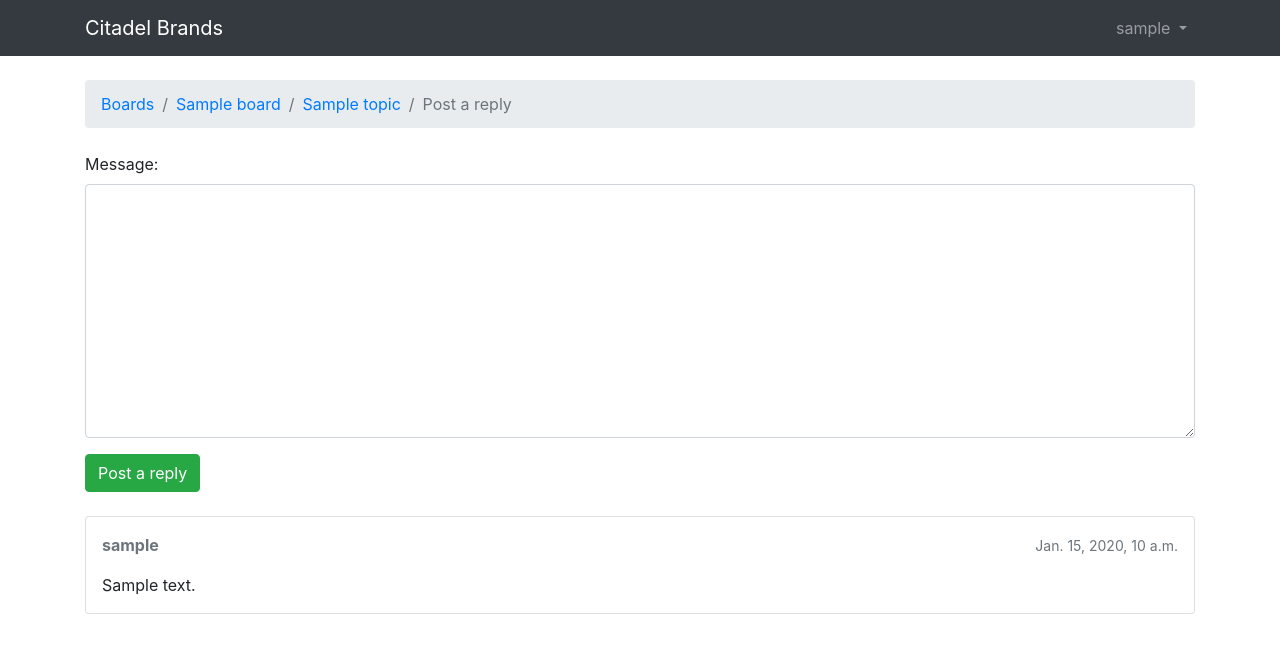
After one commit to ErickMwazonga/Board_Discussion, a Django app: page /boards/1/topics/1/reply/ in a window 1280 px wide. The commit adds this page. Shown: the top 653 px of the page. Run offline with Django 3.2, Linux system fonts and the light colour scheme; a user stored in the database is signed in; tables that the repository leaves empty hold one stand-in row (values such as "Sample post"); some libraries are stand-ins or nearby versions; some web fonts are replaced.

Commit message:
implement the topic posts listing view and the reply view

```diff
--- a/Discussion/urls.py
+++ b/Discussion/urls.py
@@ -50,5 +50,7 @@ urlpatterns = [
 
     url(r'^boards/(?P<pk>\d+)/$', views.board_topics, name='board_topics'),
     url(r'^boards/(?P<pk>\d+)/new/$', views.new_topic, name='new_topic'),
+    url(r'^boards/(?P<pk>\d+)/topics/(?P<topic_pk>\d+)/$', views.topic_posts, name='topic_posts'),
+    url(r'^boards/(?P<pk>\d+)/topics/(?P<topic_pk>\d+)/reply/$', views.reply_topic, name='reply_topic'),
     url(r'^admin/', admin.site.urls),
 ]
--- a/boards/forms.py
+++ b/boards/forms.py
@@ -1,5 +1,5 @@
 from django import forms
-from .models import Topic
+from .models import Topic, Post
 
 class NewTopicForm(forms.ModelForm):
     message = forms.CharField(
@@ -13,3 +13,9 @@ class NewTopicForm(forms.ModelForm):
     class Meta:
         model = Topic
         fields = ['subject', 'message']
+
+
+class PostForm(forms.ModelForm):
+    class Meta:
+        model = Post
+        fields = ['message', ]
--- a/boards/models.py
+++ b/boards/models.py
@@ -3,6 +3,7 @@ from __future__ import unicode_literals
 
 from django.db import models
 from django.contrib.auth.models import User
+from django.utils.text import Truncator
 
 # Create your models here.
 class Board(models.Model):
@@ -12,12 +13,22 @@ class Board(models.Model):
     def __str__(self):
         return self.name
 
+    def get_posts_count(self):
+        return Post.objects.filter(topic__board=self).count()
+
+    def get_last_post(self):
+        return Post.objects.filter(topic__board=self).order_by('-created_at').first()
+
 
 class Topic(models.Model):
     subject = models.CharField(max_length=255)
     last_updated = models.DateTimeField(auto_now_add=True)
     board = models.ForeignKey(Board, related_name='topics')
     starter = models.ForeignKey(User, related_name='topics')
+    views = models.PositiveIntegerField(default=0)
+
+    def __str__(self):
+        return self.subject
 
 
 class Post(models.Model):
@@ -29,3 +40,7 @@ class Post(models.Model):
     updated_by = models.ForeignKey(User, null=True, related_name='+')
     # In the Post model, the updated_by field sets the related_name='+'.
     # This instructs Django that we don’t need this reverse relationship, so it will ignore it.
+
+    def __str_(self):
+        truncated_message = Truncator(self.message)
+        return truncated_message.chars(30)
--- a/boards/views.py
+++ b/boards/views.py
@@ -2,11 +2,13 @@
 from __future__ import unicode_literals
 
 from django.contrib.auth.models import User
+from django.contrib.auth.decorators import login_required
 from django.http import HttpResponse, Http404
 from django.shortcuts import render, redirect,get_object_or_404
+from django.db.models import Count
 
 from .models import Board, Topic, Post
-from .forms import NewTopicForm
+from .forms import NewTopicForm, PostForm
 
 # Create your views here.
 def home(request):
@@ -15,11 +17,13 @@ def home(request):
 
 def board_topics(request, pk):
     board = get_object_or_404(Board, pk=pk)
-    return render(request, 'topics.html', {'board':board})
+    # the replies should not consider the starter topic (which is also a Post instance).
+    topics = board.topics.order_by('-last_updated').annotate(replies=Count('posts') - 1)
+    return render(request, 'topics.html', {'board': board, 'topics': topics})
 
+@login_required
 def new_topic(request, pk):
     board = get_object_or_404(Board, pk=pk)
-    user = User.objects.first()
 
     if request.method == 'POST':
         form = NewTopicForm(request.POST)
@@ -27,17 +31,39 @@ def new_topic(request, pk):
         if form.is_valid():
             topic = form.save(commit=False)
             topic.board = board
-            topic.starter = user
+            topic.starter = request.user
             topic.save()
 
             post = Post.objects.create(
                 message=form.cleaned_data.get('message'),
                 topic=topic,
-                created_by=user
+                created_by=request.user
             )
 
-            return redirect('board_topics', pk=board.pk)
+            return redirect('topic_posts', pk=pk, topic_pk=topic.pk)
     else:
         form = NewTopicForm()
 
     return render(request, 'new_topic.html', {'board': board, 'form': form})
+
+def topic_posts(request, pk, topic_pk):
+    topic = get_object_or_404(Topic, board__pk=pk, pk=topic_pk)
+    topic.views += 1
+    topic.save()
+    return render(request, 'topic_posts.html', {'topic': topic})
+
+
+@login_required
+def reply_topic(request, pk, topic_pk):
+    topic = get_object_or_404(Topic, board__pk=pk, pk=topic_pk)
+    if request.method == 'POST':
+        form = PostForm(request.POST)
+        if form.is_valid():
+            post = form.save(commit=False)
+            post.topic = topic
+            post.created_by = request.user
+            post.save()
+            return redirect('topic_posts', pk=pk, topic_pk=topic_pk)
+    else:
+        form = PostForm()
+    return render(request, 'reply_topic.html', {'topic': topic, 'form': form})
--- /dev/null
+++ b/templates/reply_topic.html
@@ -0,0 +1,38 @@
+{% extends 'base.html' %}
+
+{% load static %}
+
+{% block title %}Post a reply{% endblock %}
+
+{% block breadcrumb %}
+  <li class="breadcrumb-item"><a href="{% url 'home' %}">Boards</a></li>
+  <li class="breadcrumb-item"><a href="{% url 'board_topics' topic.board.pk %}">{{ topic.board.name }}</a></li>
+  <li class="breadcrumb-item"><a href="{% url 'topic_posts' topic.board.pk topic.pk %}">{{ topic.subject }}</a></li>
+  <li class="breadcrumb-item active">Post a reply</li>
+{% endblock %}
+
+{% block content %}
+
+  <form method="post" class="mb-4">
+    {% csrf_token %}
+    {% include 'includes/form.html' %}
+    <button type="submit" class="btn btn-success">Post a reply</button>
+  </form>
+
+  {% for post in topic.posts.all %}
+    <div class="card mb-2">
+      <div class="card-body p-3">
+        <div class="row mb-3">
+          <div class="col-6">
+            <strong class="text-muted">{{ post.created_by.username }}</strong>
+          </div>
+          <div class="col-6 text-right">
+            <small class="text-muted">{{ post.created_at }}</small>
+          </div>
+        </div>
+        {{ post.message }}
+      </div>
+    </div>
+  {% endfor %}
+
+{% endblock %}
```
Also changed, not shown: boards/tests/test_view_board_topics.py (added, +32 -0 lines), boards/tests/test_view_home.py (added, +23 -0 lines), boards/tests/test_view_new_topic.py (added, +93 -0 lines), boards/tests/test_view_reply_topic.py (added, +98 -0 lines), boards/tests/test_view_topic_posts.py (added, +22 -0 lines), boards/tests/test_views.py (deleted, +0 -136 lines), templates/home.html (+17 -3 lines), templates/login.html (+5 -3 lines), templates/topic_posts.html (added, +51 -0 lines), templates/topics.html (+4 -4 lines), boards/migrations/0002_topic_views.py (added), 3 other files.
